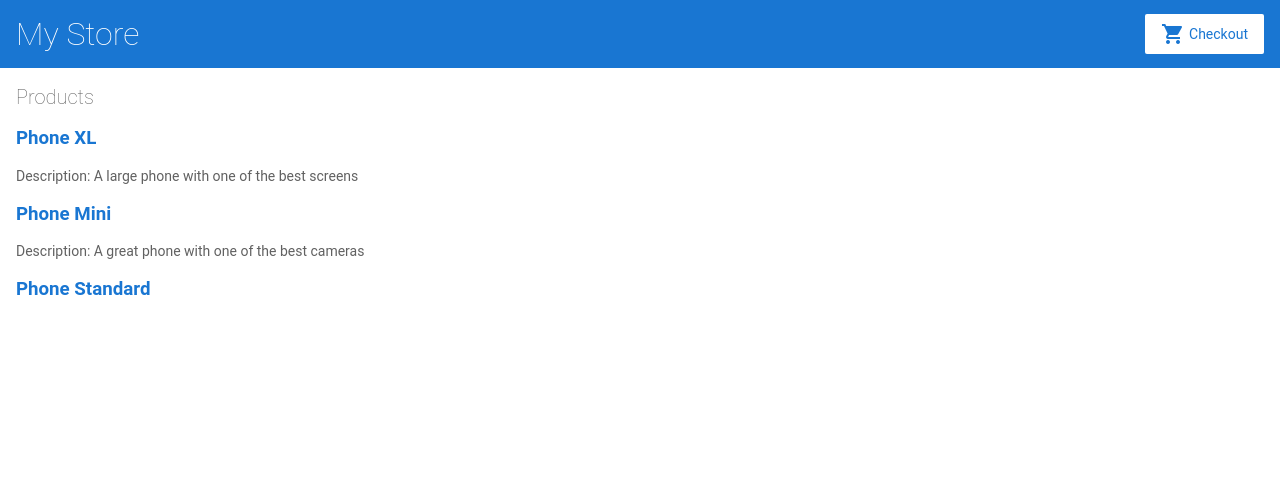
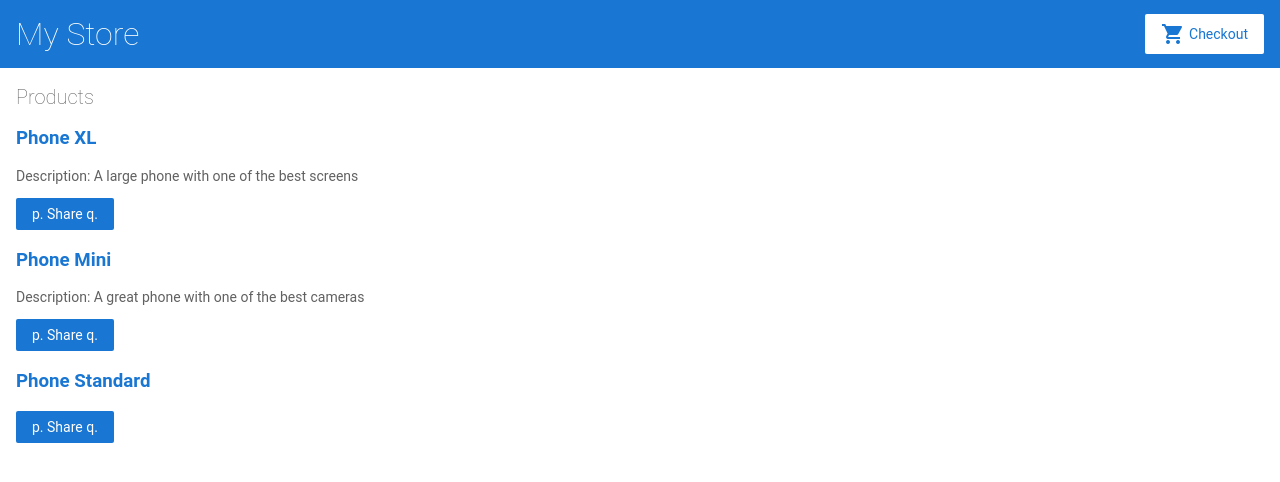
Before and after one commit to flubber123/angular-5kavj4, an Angular app: page / in a window 1280 px wide. Shown: the top 482 px of the page. Built offline with nearby package versions, Linux system fonts and the light colour scheme.

Commit message:
1 file modified

```diff
--- a/src/app/product-list/product-list.component.html
+++ b/src/app/product-list/product-list.component.html
@@ -17,5 +17,8 @@ can be found in the LICENSE file at http://angular.io/license
     Description: {{ product.description }}
   </p>
 
+  <button (click)="share()">
+p.    Share
+q.  </button>
 
 </div>
```
